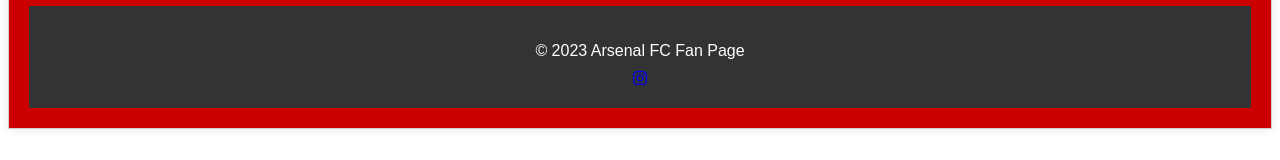
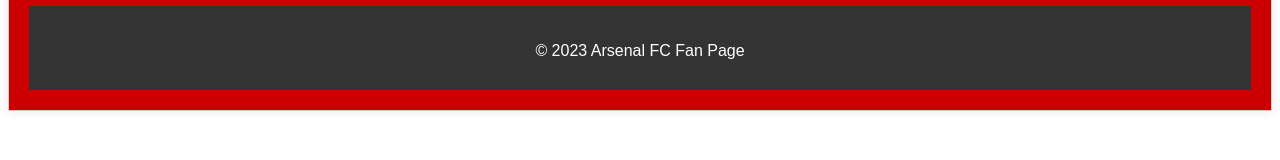
Before and after one commit to kazi-kamruddin/GUNNERS, a React (Vite) app: page /dashboard in a window 1280 px wide. Shown: the part 534-694 px from the top of the page. Built offline with nearby package versions, Linux system fonts and the light colour scheme; a small style sheet from the web is missing; the HTML template or start-up script is replaced by a standard one.

Commit message:
icons deleted

```diff
--- a/index.html
+++ b/index.html
@@ -1,13 +1,7 @@
 <!doctype html>
 <html lang="en">
   <head>
-    <link
-  rel="stylesheet"
-  href="https://cdnjs.cloudflare.com/ajax/libs/font-awesome/5.15.4/css/all.min.css"
-  integrity="sha512-d7S4V1S7A4k+bxC4wrRfgLdpprDeY3xl6MXLQn+JbZKNLB4j6tcP9RYChueP5EvcP7XQOZW+9AigFkfjM4A9Xw=="
-  crossorigin="anonymous"
-  referrerpolicy="no-referrer"
-/>
+
 
     <meta charset="UTF-8" />
     <link rel="icon" type="image/svg+xml" href="/vite.svg" />
--- a/src/pages/Dashboard/Dashboard.jsx
+++ b/src/pages/Dashboard/Dashboard.jsx
@@ -1,6 +1,6 @@
 import React, { useState } from 'react';
 import './dashboard.css'; // import the CSS file
-import { FontAwesomeIcon } from '@fortawesome/react-fontawesome';
+
 
 const FanPage = () => {
   const user = {
@@ -94,14 +94,6 @@
       )}
       <footer>
         <p>&copy; 2023 Arsenal FC Fan Page</p>
-        <div className="social-media">
-          <>
-          <FontAwesomeIcon icon="fa-brands fa-square-facebook" />
-          </>
-          <a href="https://www.instagram.com" target="_blank" rel="noopener noreferrer">
-            <i className="fab fa-instagram"></i>
-          </a>
-        </div>
       </footer>
     </div>
   );
```
